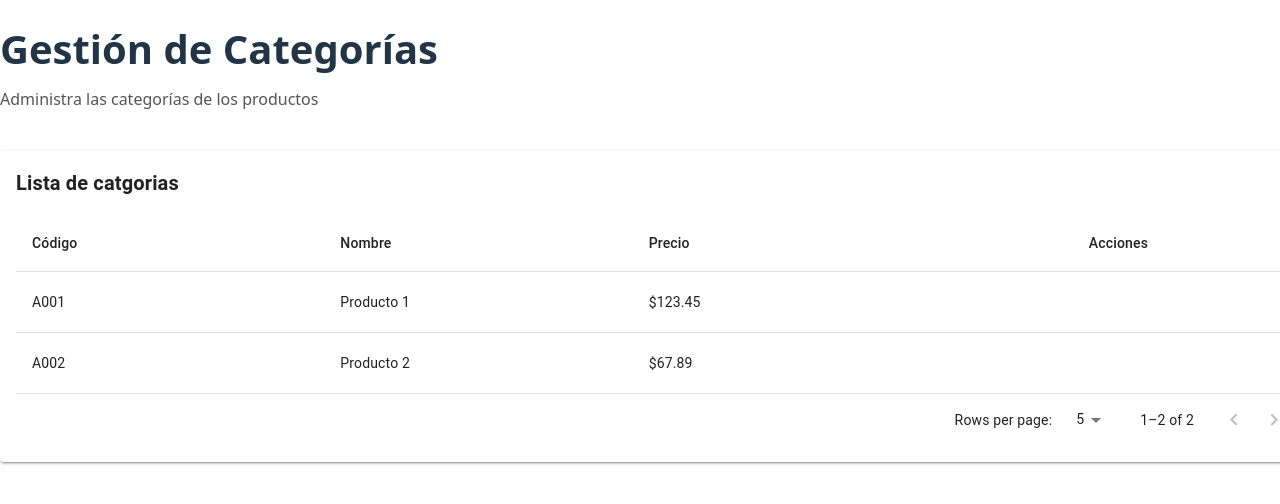
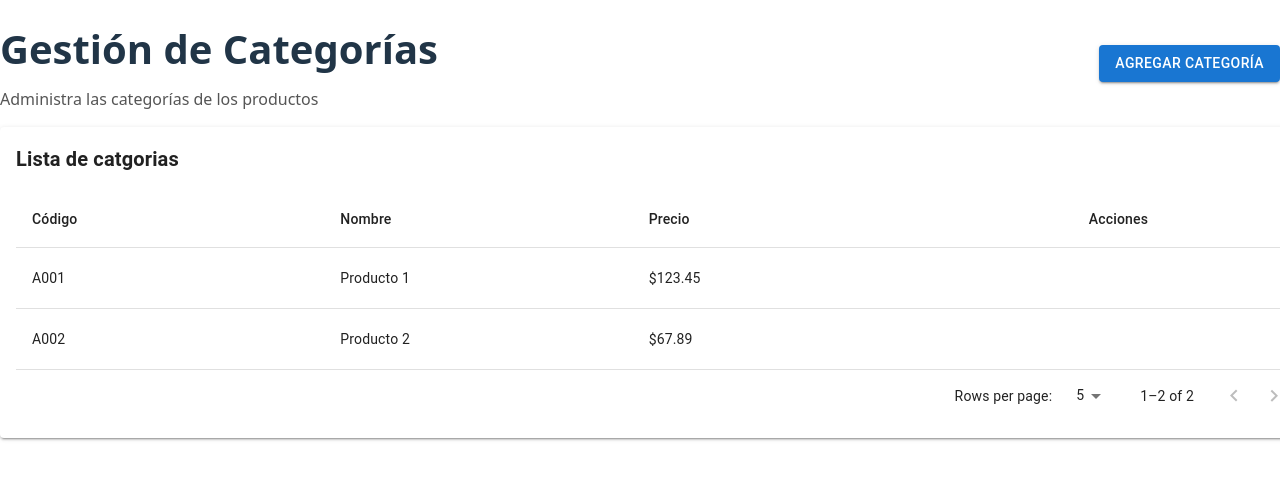
Before and after one commit to Matias-Clavijo/retoJulio2025, a React (Vite) app: page /category in a window 1280 px wide. Shown: the top 504 px of the page. Built offline with nearby package versions, Linux system fonts and the light colour scheme; some icons are missing.

Commit message:
boton agregar categoria

```diff
--- a/src/components/common/TitelHeader.jsx
+++ b/src/components/common/TitelHeader.jsx
@@ -1,18 +1,26 @@
 import React from "react";
 
-const TitelHeader = ({ title, description }) => {
+const TitelHeader = ({ title, description, button }) => {
   return (
-  <div style={{ padding: "0rem" }}>
-    {/* Encabezado principal */}
-    <div style={{ marginBottom: "2.5rem" }}>
-      <h1 style={{ fontSize: "2.5rem", marginBottom: "10px" }}>{title}</h1>
-      <p style={{ fontSize: "1rem", color: "#555" }}>
-        {description}
-      </p>
-    </div>
+    <div
+  style={{
+    padding: "0rem",
+    display: "flex",
+    justifyContent: "space-between",
+    alignItems: "center",
+  }}
+>
+  <div>
+    <h1 style={{ fontSize: "2.5rem", marginBottom: "10px" }}>{title}</h1>
+    <p style={{ fontSize: "1rem", color: "#555" }}>{description}</p>
   </div>
-);
 
+  <div>
+    {button}
+  </div>
+</div>
+
+  );
 };
 
 export default TitelHeader;
--- a/src/pages/Category.jsx
+++ b/src/pages/Category.jsx
@@ -1,10 +1,12 @@
 import React, { useState } from "react";
 import CommonTable from "../components/common/Table";
 import TitleHeader from "../components/common/TitelHeader";
-import VisibilityIcon from '@mui/icons-material/Visibility';
-import EditIcon from '@mui/icons-material/Edit';
-import DeleteIcon from '@mui/icons-material/Delete';
-import IconButton from '@mui/material/IconButton';
+import AgregarCategoriaDialog from "../components/AgregarCategoría.jsx";
+import Button from "@mui/material/Button";
+import VisibilityIcon from "@mui/icons-material/Visibility";
+import EditIcon from "@mui/icons-material/Edit";
+import DeleteIcon from "@mui/icons-material/Delete";
+import IconButton from "@mui/material/IconButton";
 
 export default function Category() {
   const estiloContenedor = {
@@ -128,15 +130,21 @@ export default function Category() {
   };
 
   const columns = [
-  { id: 'codigo', label: 'Código', minWidth: 100, align: 'left' },
-  { id: 'nombre', label: 'Nombre', minWidth: 100, align: 'left' },
-  { id: 'precio', label: 'Precio', minWidth: 100, align: 'left', format: (value) => `$${value.toFixed(2)}` },
-  { id: 'acciones', label: 'Acciones', minWidth: 120, align: 'center' },
+    { id: "codigo", label: "Código", minWidth: 100, align: "left" },
+    { id: "nombre", label: "Nombre", minWidth: 100, align: "left" },
+    {
+      id: "precio",
+      label: "Precio",
+      minWidth: 100,
+      align: "left",
+      format: (value) => `$${value.toFixed(2)}`,
+    },
+    { id: "acciones", label: "Acciones", minWidth: 120, align: "center" },
   ];
 
   const rows = [
-  { id: 1, codigo: 'A001', nombre: 'Producto 1', precio: 123.45 },
-  { id: 2, codigo: 'A002', nombre: 'Producto 2', precio: 67.89 },
+    { id: 1, codigo: "A001", nombre: "Producto 1", precio: 123.45 },
+    { id: 2, codigo: "A002", nombre: "Producto 2", precio: 67.89 },
   ].map((row) => ({
     ...row,
     acciones: (
@@ -154,11 +162,25 @@ const rows = [
     ),
   }));
 
+  const [openDialogCategoria, setOpenAgregarCategoria] = useState(false);
 
   return (
-  <><TitleHeader
+    <>
+      <AgregarCategoriaDialog
+        open={openDialogCategoria}
+        onClose={() => setOpenAgregarCategoria(false)}
+      />
+      <TitleHeader
         title={"Gestión de Categorías"}
         description={"Administra las categorías de los productos"}
+        button={
+          <Button
+            variant="contained"
+            onClick={() => setOpenAgregarCategoria(true)}
+          >
+            Agregar Categoría
+          </Button>
+        }
       />
       <CommonTable
         title="Lista de catgorias"
@@ -169,5 +191,4 @@ return (
       />
     </>
   );
-
 }
```
Lines whose indentation alone changed are shown as unchanged.
